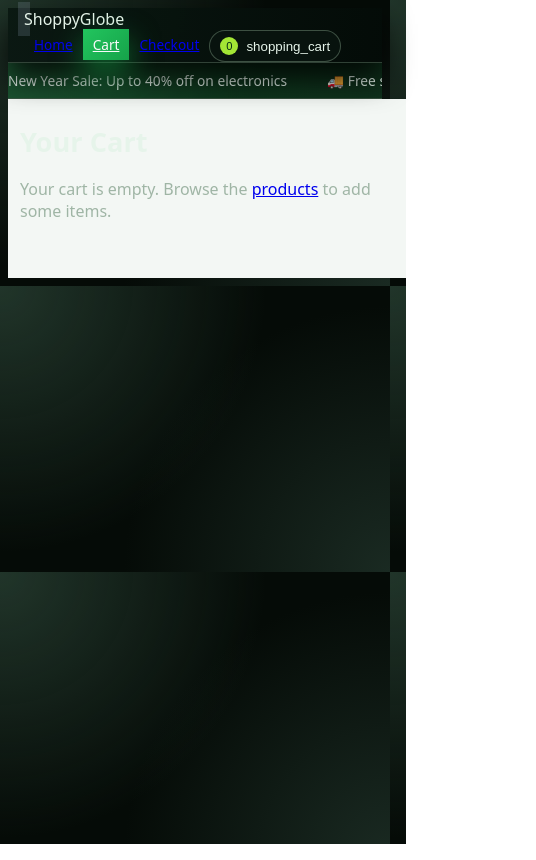
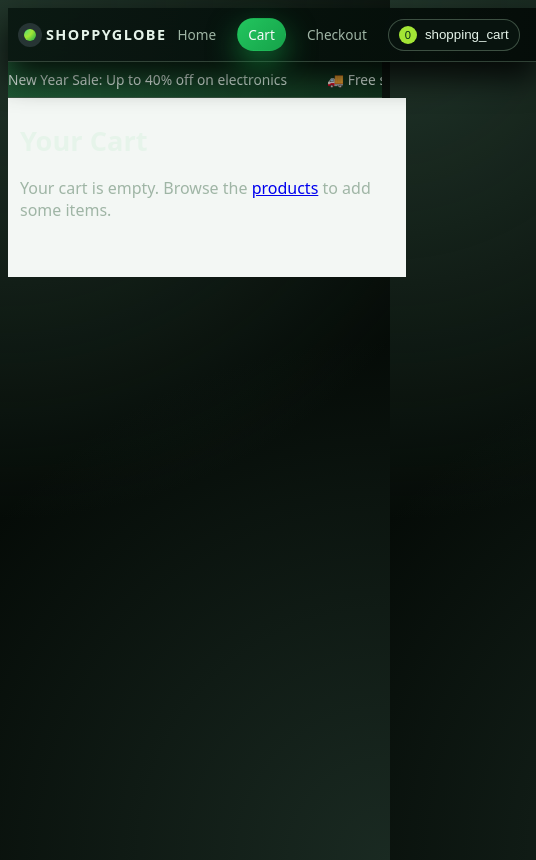
Before and after one commit to imvinaythorat-codes/shoppyglobe-ecommerce, a React (Vite) app: page /cart in a window 390 px wide. Shown: the whole page, 536 px wide, since content can reach past the window. Built offline with nearby package versions, Linux system fonts and the light colour scheme.

Commit message:
Refine header and main layout styling with responsive spacing

```diff
--- a/src/styles.css
+++ b/src/styles.css
@@ -33,6 +33,24 @@ body {
   color: var(--text-main);
 }
 
+/* Layout */
+
+.app-shell {
+  min-height: 100vh;
+  display: flex;
+  flex-direction: column;
+}
+
+.app-main {
+  max-width: 1120px;
+  width: 100%;
+  margin: 0 auto;
+  padding: 24px 18px 40px;
+  background: #f3f7f4;
+}
+
+/* Header */
+
 .header {
   position: sticky;
   top: 0;
@@ -47,12 +65,58 @@ body {
   box-shadow: 0 16px 30px rgba(0, 0, 0, 0.8);
 }
 
+.header,
+.header-nav {
+  display: flex;
+  align-items: center;
+}
+
+.header {
+  max-width: 1120px;
+  margin: 0 auto;
+  padding: 10px 22px;
+  justify-content: space-between;
+}
+
+.header-left {
+  display: flex;
+  align-items: center;
+  gap: 10px;
+  cursor: pointer;
+}
+
 .logo-dot {
   width: 12px;
   height: 12px;
   border-radius: 999px;
   background: radial-gradient(circle at 0 0, #4ade80, #a3e635, #16a34a);
   box-shadow: 0 0 0 6px rgba(148, 163, 184, 0.2);
+}
+
+.logo-text {
+  font-weight: 600;
+  letter-spacing: 0.1em;
+  text-transform: uppercase;
+  font-size: 0.9rem;
+}
+
+.header-nav {
+  gap: 18px;
+}
+
+.nav-link {
+  padding: 7px 14px;
+  border-radius: 999px;
+  font-size: 0.9rem;
+  color: var(--text-muted);
+  text-decoration: none;
+  border: 1px solid transparent;
+}
+
+.nav-link:hover {
+  color: #f9fafb;
+  border-color: rgba(148, 163, 184, 0.6);
+  background: rgba(15, 23, 42, 0.9);
 }
 
 .nav-link-active {
@@ -74,11 +138,6 @@ body {
   cursor: pointer;
 }
 
-.cart-icon:hover {
-  border-color: rgba(209, 250, 229, 0.8);
-  box-shadow: 0 10px 26px rgba(0, 0, 0, 0.9);
-}
-
 .cart-icon-badge {
   min-width: 18px;
   height: 18px;
@@ -89,6 +148,31 @@ body {
   display: inline-flex;
   align-items: center;
   justify-content: center;
+}
+
+/* Responsive header */
+
+@media (max-width: 768px) {
+  .header {
+    padding-inline: 14px;
+  }
+
+  .header-nav {
+    gap: 10px;
+  }
+
+  .nav-link {
+    padding: 6px 10px;
+    font-size: 0.85rem;
+  }
+
+  .cart-icon {
+    padding-inline: 10px;
+  }
+
+  .app-main {
+    padding-inline: 14px;
+  }
 }
 
 
```
